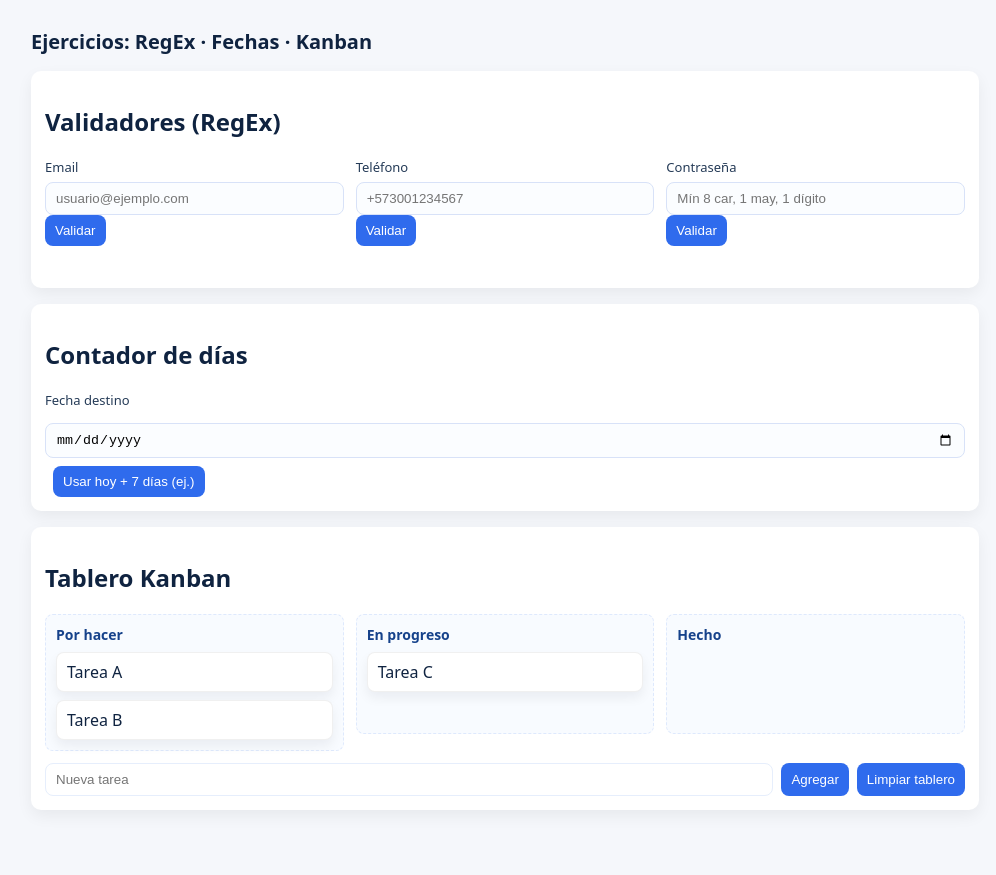
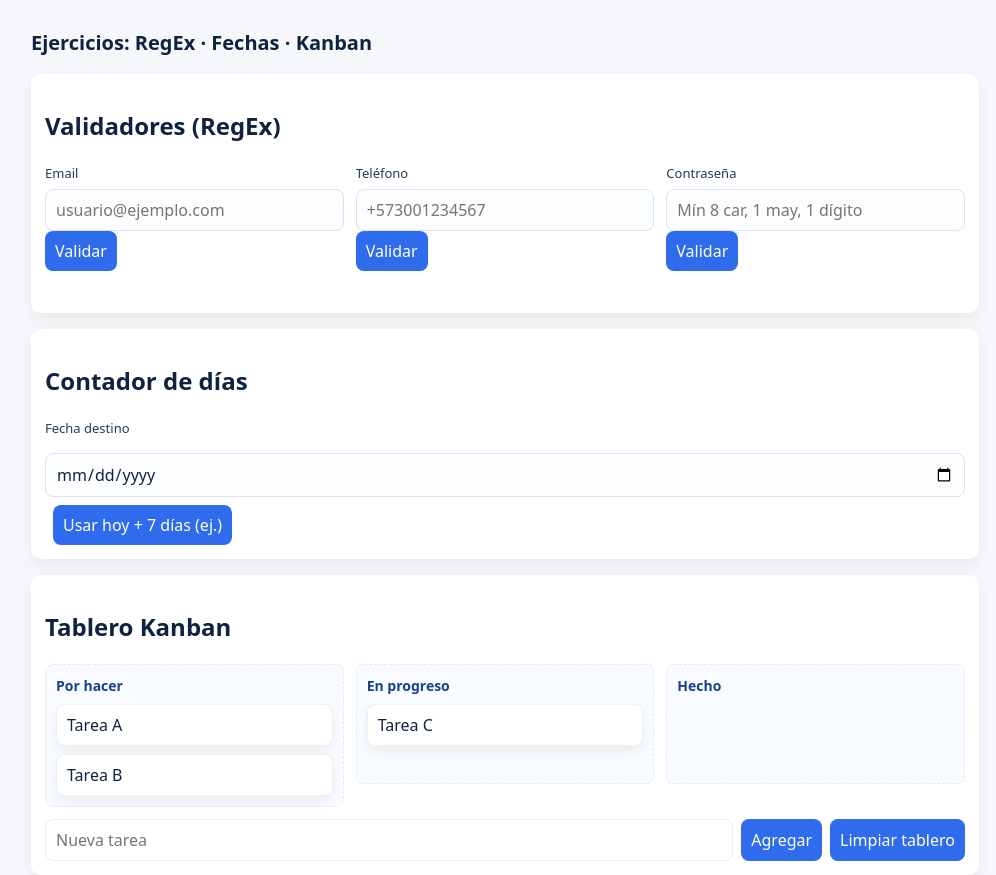
Before and after one commit to Jhon199815/Actividad-30-09-2025, a plain HTML site: page index.html in a window 1280 px wide. Shown: the whole page, without its empty margins (135-1131 px from the left). Before the commit the page ends 838 px from the top, so only its background shows below. Drawn offline with Linux system fonts and the light colour scheme.

Commit message:
Initial commit

```diff
--- a/styles.css
+++ b/styles.css
@@ -1,33 +1,164 @@
-* { box-sizing: border-box; }
-body {
+:root{
+  --bg: #f5f7fb;
+  --card: #ffffff;
+  --muted: #334155;
+  --accent: #2f6bed;
+  --border: #d8e2f8;
+  --radius-md: 8px;
+  --shadow-sm: 0 6px 16px rgba(0,0,0,.06);
+  --shadow-xs: 0 6px 12px rgba(15,23,42,.06);
+}
+
+*{ box-sizing: border-box; }
+
+html,body{
+  height: 100%;
   margin: 0;
   font-family: system-ui, -apple-system, "Segoe UI", Roboto, Arial, sans-serif;
-  background: #f5f7fb;
+  background: var(--bg);
   color: #0f2340;
+  line-height: 1.5;
 }
-.wrap { max-width: 980px; margin: 28px auto; padding: 0 16px; }
-h1 { font-size: 1.25rem; margin-bottom: 16px; }
-.card { background: #fff; border-radius: 10px; padding: 14px; margin-bottom: 16px; box-shadow: 0 6px 16px rgba(0,0,0,.06); }
-.grid { display: grid; grid-template-columns: repeat(auto-fit,minmax(220px,1fr)); gap: 12px; }
-.row { display:flex; gap:8px; align-items:center; flex-wrap:wrap; }
-label { display:block; font-size:13px; margin-bottom:6px; color:#253b57; }
-input[type="text"], input[type="password"], input[type="date"] {
-  width:100%; padding:8px 10px; border-radius:8px; border:1px solid #d8e2f8; background:#fbfdff;
+
+.wrap{
+  max-width: 980px;
+  margin: 28px auto;
+  padding: 0 16px;
 }
-button {
-  padding:8px 10px; border-radius:8px; border:0; background:#2f6bed; color:#fff; cursor:pointer;
+
+h1{
+  font-size: 1.25rem;
+  margin-bottom: 16px;
 }
-button:hover{ opacity:.95; }
-.result { margin-top:8px; font-size:13px; color:#334155; min-height:20px; }
 
-.board { display:flex; gap:12px; align-items:flex-start; margin-top:12px; }
-.column { flex:1; background:#f8fbff; border-radius:8px; padding:10px; min-height:120px; border:1px dashed rgba(47,107,237,.12); }
-.column h3 { margin:0 0 8px 0; font-size:14px; color:#16428b; }
-.tasks { min-height:60px; display:flex; flex-direction:column; gap:8px; }
-.task { background:#fff; padding:8px 10px; border-radius:8px; box-shadow:0 6px 12px rgba(15,23,42,.06); cursor:grab; border:1px solid rgba(0,0,0,.06); }
-.task:active { cursor:grabbing; }
-.controls { margin-top:12px; display:flex; gap:8px; }
-#newTaskText { flex:1; padding:8px 10px; border-radius:8px; border:1px solid #e6eefc; background:#fff; }
-@media (max-width:700px) {
-  .board { flex-direction:column; }
+.card{
+  background: var(--card);
+  border-radius: 10px;
+  padding: 14px;
+  margin-bottom: 16px;
+  box-shadow: var(--shadow-sm);
 }
+
+label{
+  display: block;
+  font-size: 13px;
+  margin-bottom: 6px;
+  color: #253b57;
+}
+
+input[type="text"],
+input[type="password"],
+input[type="date"],
+#newTaskText{
+  width: 100%;
+  padding: 8px 10px;
+  border-radius: var(--radius-md);
+  border: 1px solid var(--border);
+  background: #fbfdff;
+  font: inherit;
+  color: inherit;
+  outline: none;
+}
+
+input[type="text"]:focus,
+input[type="password"]:focus,
+input[type="date"]:focus,
+#newTaskText:focus{
+  box-shadow: 0 0 0 3px rgba(47,107,237,0.08);
+}
+
+.grid{
+  display: grid;
+  grid-template-columns: repeat(auto-fit, minmax(220px, 1fr));
+  gap: 12px;
+}
+
+.row{
+  display: flex;
+  gap: 8px;
+  align-items: center;
+  flex-wrap: wrap;
+}
+
+button{
+  padding: 8px 10px;
+  border-radius: var(--radius-md);
+  border: 0;
+  background: var(--accent);
+  color: #fff;
+  cursor: pointer;
+  font: inherit;
+}
+
+button:hover{ opacity: .95; }
+
+button:focus{
+  outline: none;
+  box-shadow: 0 0 0 3px rgba(47,107,237,0.12);
+}
+
+.result{
+  margin-top: 8px;
+  font-size: 13px;
+  color: var(--muted);
+  min-height: 20px;
+}
+
+.board{
+  display: flex;
+  gap: 12px;
+  align-items: flex-start;
+  margin-top: 12px;
+}
+
+.column{
+  flex: 1;
+  background: #f8fbff;
+  border-radius: 8px;
+  padding: 10px;
+  min-height: 120px;
+  border: 1px dashed rgba(47,107,237,.12);
+}
+
+.column h3{
+  margin: 0 0 8px 0;
+  font-size: 14px;
+  color: #16428b;
+}
+
+.tasks{
+  min-height: 60px;
+  display: flex;
+  flex-direction: column;
+  gap: 8px;
+}
+
+.task{
+  background: var(--card);
+  padding: 8px 10px;
+  border-radius: 8px;
+  box-shadow: var(--shadow-xs);
+  cursor: grab;
+  border: 1px solid rgba(0,0,0,.06);
+  user-select: none;
+}
+
+.task:active{ cursor: grabbing; }
+
+.controls{
+  margin-top: 12px;
+  display: flex;
+  gap: 8px;
+}
+
+#newTaskText{
+  border: 1px solid #e6eefc;
+  background: var(--card);
+  flex: 1;
+}
+
+@media (max-width: 700px){
+  .board{ flex-direction: column; }
+  .card{ padding: 12px; border-radius: 10px; }
+  h1{ font-size: 1.1rem; }
+}
```
